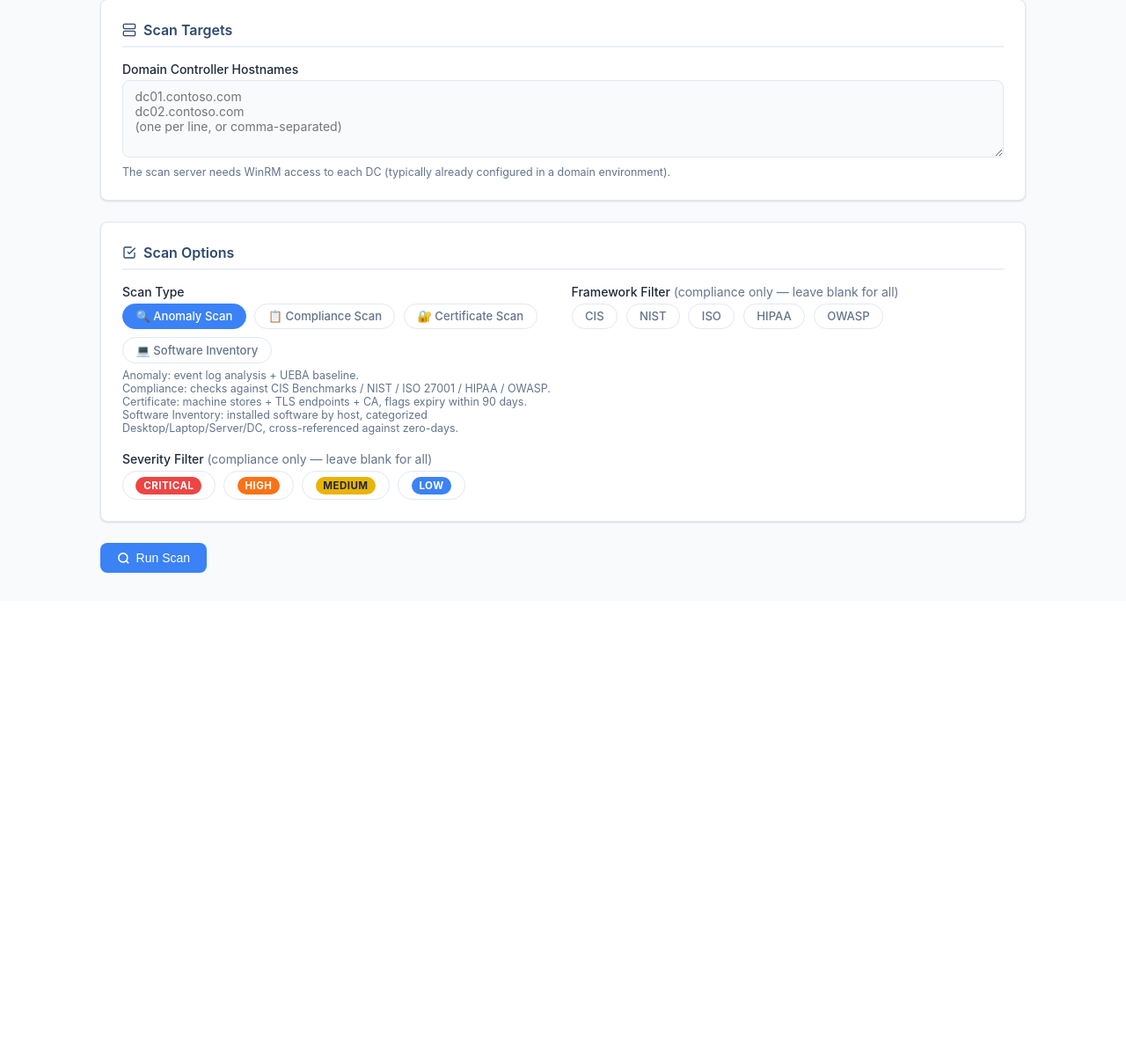
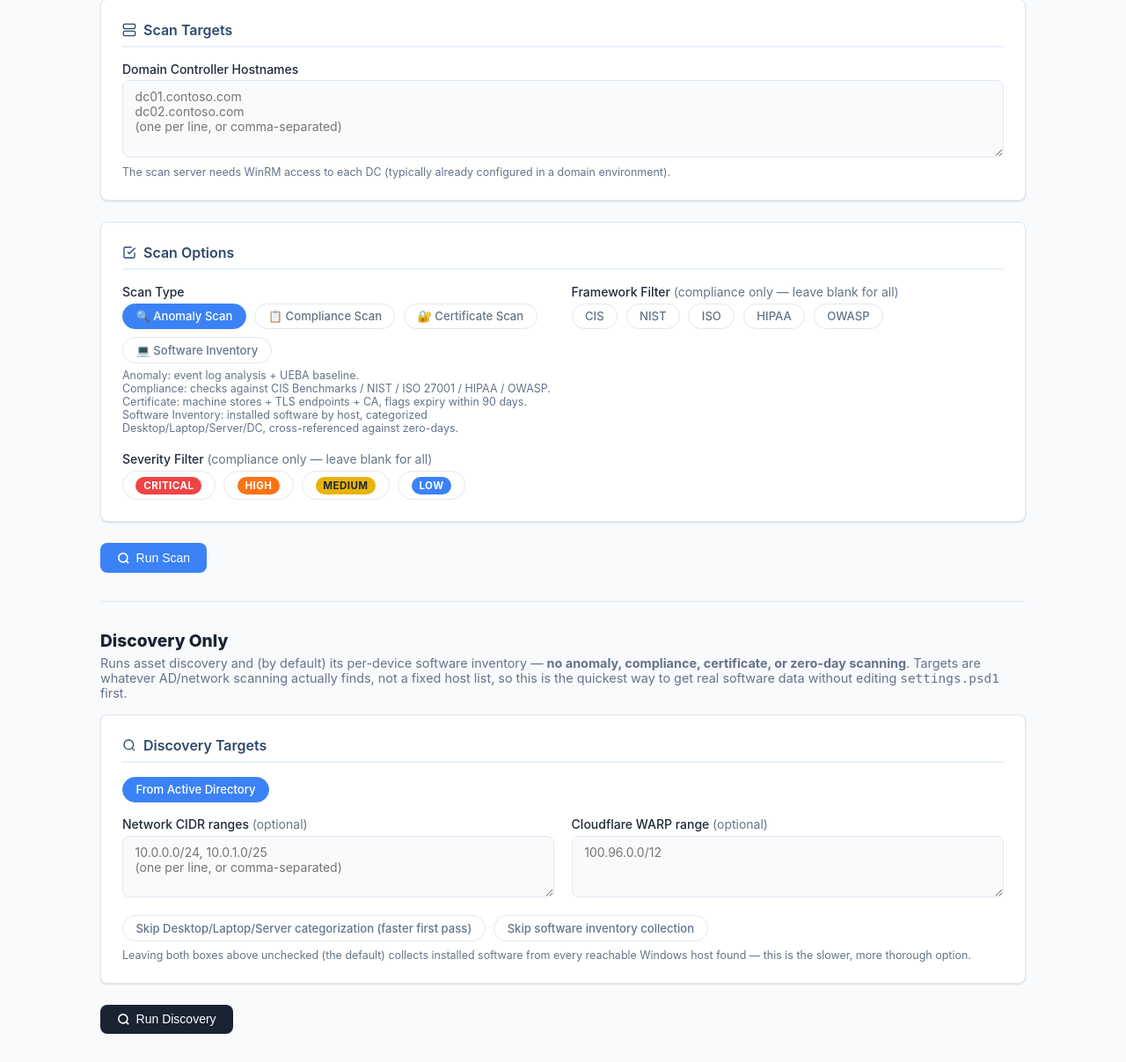
Before and after one commit to 83avenger/AD-Agent, a Flask app: page / in a window 1280 px wide. Shown: the part 169-1376 px from the top of the page at 88% size. Before the commit the page ends 820 px from the top, so only its background shows below. Run offline with Flask 3, Linux system fonts and the light colour scheme.

Commit message:
Add Discovery-only option to the web UI, bypassing anomaly/compliance/certs
The software data users were seeing on the dashboard came from
Run-AnomalyScan.ps1 -SoftwareInventoryScan, which targets the static
Assets.MemberServer.Hosts list in settings.psd1 - exactly what broke
on the app01/sql01.contoso.com placeholder hostnames. Run-Discovery.ps1
instead targets whatever AD/network scanning actually finds, and
already folds in the same software collection - but was only ever
reachable from the CLI.

New 'Discovery Only' section on the New Scan page posts to
/discovery/run, which calls Run-Discovery.ps1 directly (FromAD, CIDR
ranges, Cloudflare WARP range, skip-categorize/skip-software toggles)
with no anomaly/compliance/certificate/zero-day scanning involved at
all. Shows a count-by-type summary and links to the Discovery
dashboard screen for the details.

Also: the existing scan form silently ran a full anomaly scan even
when only 'software' (or another non-anomaly type) was checked, since
-SkipAnomalyScan was never passed - now it is, whenever 'anomaly'
isn't in the selected scan types. And _detect_powershell() only
caught FileNotFoundError, so a hung 'pwsh -Version' probe could 500
the whole page instead of falling back to 'powershell' or a clean
error; now catches TimeoutExpired/OSError too.

```diff
--- a/WebApp/app.py
+++ b/WebApp/app.py
@@ -32,6 +32,7 @@ from report_generator import (
 
 APP_ROOT      = Path(__file__).parent
 PS_SCRIPT     = APP_ROOT.parent / "DCAnomalyAgent" / "Run-AnomalyScan.ps1"
+DISCOVERY_SCRIPT = APP_ROOT.parent / "DCAnomalyAgent" / "Run-Discovery.ps1"
 STATE_DIR     = APP_ROOT.parent / "DCAnomalyAgent" / "State"
 SNAPSHOT_PATH = STATE_DIR / "latest-scan.json"
 DISCOVERY_INVENTORY_PATH = STATE_DIR / "asset-inventory.json"
@@ -54,7 +55,7 @@ def _detect_powershell() -> str:
         try:
             subprocess.run([candidate, "-Version"], capture_output=True, timeout=5)
             return candidate
-        except FileNotFoundError:
+        except (FileNotFoundError, subprocess.TimeoutExpired, OSError):
             continue
     return None
 
@@ -88,6 +89,8 @@ def _run_scan(
         cmd.append("-CertificateScan")
     if "software" in scan_types:
         cmd.append("-SoftwareInventoryScan")
+    if "anomaly" not in scan_types:
+        cmd.append("-SkipAnomalyScan")
     if frameworks:
         cmd += ["-FrameworkFilter"] + frameworks
     if severities:
@@ -118,6 +121,54 @@ def _run_scan(
         return None, "Scan timed out (>5 minutes)."
     except json.JSONDecodeError as exc:
         return None, f"Failed to parse scanner output as JSON: {exc}\n\nRaw output:\n{raw[:2000]}"
+    except Exception as exc:
+        return None, str(exc)
+
+
+def _run_discovery(
+    from_ad: bool,
+    cidr: list[str],
+    cloudflare_warp_cidr: list[str],
+    skip_categorize: bool,
+    skip_software: bool,
+) -> tuple[dict | None, str]:
+    """
+    Invoke Run-Discovery.ps1 directly — asset discovery + (by default) its folded-in
+    software inventory, with no anomaly/compliance/certificate scanning at all. Targets
+    are whatever AD/network scanning actually finds, not the static Assets.* host lists
+    Run-AnomalyScan.ps1 uses (which is what silently fails on stale placeholder hosts).
+    Returns (parsed_result, error_message); (None, error) on failure.
+    """
+    pwsh = _detect_powershell()
+    if not pwsh:
+        return None, "PowerShell (pwsh/powershell) not found on PATH."
+
+    cmd = [pwsh, "-NoProfile", "-ExecutionPolicy", "Bypass", "-File", str(DISCOVERY_SCRIPT), "-JsonOutput"]
+    if from_ad:
+        cmd.append("-FromAD")
+    if cidr:
+        cmd += ["-Cidr"] + cidr
+    if cloudflare_warp_cidr:
+        cmd += ["-CloudflareWarpCidr"] + cloudflare_warp_cidr
+    if skip_categorize:
+        cmd.append("-SkipCategorize")
+    if skip_software:
+        cmd.append("-SkipSoftwareInventory")
+
+    try:
+        result = subprocess.run(cmd, capture_output=True, text=True, timeout=600)
+        raw = result.stdout.strip()
+        if not raw:
+            return None, result.stderr.strip() or "Discovery produced no output."
+        json_start = raw.find("{")
+        json_end = raw.rfind("}") + 1
+        if json_start == -1:
+            return None, f"No JSON in output.\n\nStdout:\n{raw}\n\nStderr:\n{result.stderr}"
+        return json.loads(raw[json_start:json_end]), ""
+    except subprocess.TimeoutExpired:
+        return None, "Discovery timed out (>10 minutes) — try a smaller CIDR range or -SkipSoftwareInventory."
+    except json.JSONDecodeError as exc:
+        return None, f"Failed to parse discovery output as JSON: {exc}\n\nRaw output:\n{raw[:2000]}"
     except Exception as exc:
         return None, str(exc)
 
@@ -565,6 +616,43 @@ def vendor_warranty_settings():
     )
 
 
+@app.route("/discovery/run", methods=["POST"])
+def discovery_run():
+    """Discovery-only run (+ software inventory by default): no anomaly, compliance,
+    certificate, or zero-day scanning at all."""
+
+    def _split(field: str) -> list[str]:
+        raw = request.form.get(field, "").strip()
+        return [x.strip() for x in raw.replace("\n", ",").split(",") if x.strip()]
+
+    from_ad = "from_ad" in request.form
+    cidr = _split("cidr")
+    warp_cidr = _split("cloudflare_warp_cidr")
+    skip_categorize = "skip_categorize" in request.form
+    skip_software = "skip_software" in request.form
+
+    if not from_ad and not cidr and not warp_cidr:
+        return render_template("index.html", error="Discovery needs at least one target: check "
+                                "“From Active Directory” or enter a CIDR range.")
+
+    result, err = _run_discovery(from_ad, cidr, warp_cidr, skip_categorize, skip_software)
+    if err:
+        return render_template("index.html", error=f"Discovery failed: {err}")
+
+    by_type: dict = {}
+    for a in (result.get("Inventory") or []):
+        t = a.get("AssetType", "Unknown")
+        by_type[t] = by_type.get(t, 0) + 1
+
+    return render_template(
+        "index.html",
+        discovery_summary={
+            "count": result.get("Count", 0),
+            "by_type": sorted(by_type.items(), key=lambda kv: -kv[1]),
+        },
+    )
+
+
 @app.route("/scan", methods=["POST"])
 def scan():
     raw_dcs  = request.form.get("domain_controllers", "").strip()
--- a/WebApp/templates/index.html
+++ b/WebApp/templates/index.html
@@ -124,6 +124,82 @@
 
 </form>
 
+<hr style="border:none; border-top:1px solid var(--border); margin:2rem 0;">
+
+<div style="margin: .5rem 0 1rem;">
+  <h2 style="font-size:1.2rem; font-weight:800; color:var(--brand-dark);">Discovery Only</h2>
+  <p style="color:var(--muted); font-size:.9rem; margin-top:.3rem;">
+    Runs asset discovery and (by default) its per-device software inventory —
+    <strong>no anomaly, compliance, certificate, or zero-day scanning</strong>. Targets are
+    whatever AD/network scanning actually finds, not a fixed host list, so this is the
+    quickest way to get real software data without editing <code>settings.psd1</code> first.
+  </p>
+</div>
+
+{% if discovery_summary %}
+<div class="alert alert-info">
+  ✓ Discovery complete — {{ discovery_summary.count }} asset(s) in the consolidated inventory.
+  {% for t, c in discovery_summary.by_type %}<span class="badge badge-low" style="margin-left:.3rem;">{{ t }}: {{ c }}</span>{% endfor %}
+  &nbsp; <a href="/dashboard" style="color:var(--accent); font-weight:600;">View on the Discovery dashboard →</a>
+</div>
+{% endif %}
+
+<form method="POST" action="/discovery/run" id="discoveryForm">
+  <div class="card">
+    <div class="card-header">
+      <svg width="16" height="16" viewBox="0 0 24 24" fill="none" stroke="currentColor" stroke-width="2">
+        <circle cx="11" cy="11" r="8"/><line x1="21" y1="21" x2="16.65" y2="16.65"/>
+      </svg>
+      Discovery Targets
+    </div>
+
+    <div class="checkbox-group" style="margin-bottom:1rem;">
+      <div class="checkbox-chip">
+        <input type="checkbox" id="from_ad" name="from_ad" checked>
+        <label for="from_ad">From Active Directory</label>
+      </div>
+    </div>
+
+    <div class="form-grid">
+      <div>
+        <label for="cidr">Network CIDR ranges <span style="color:var(--muted); font-weight:400;">(optional)</span></label>
+        <textarea id="cidr" name="cidr" rows="3" placeholder="10.0.0.0/24, 10.0.1.0/25&#10;(one per line, or comma-separated)"></textarea>
+      </div>
+      <div>
+        <label for="cloudflare_warp_cidr">Cloudflare WARP range <span style="color:var(--muted); font-weight:400;">(optional)</span></label>
+        <textarea id="cloudflare_warp_cidr" name="cloudflare_warp_cidr" rows="3" placeholder="100.96.0.0/12"></textarea>
+      </div>
+    </div>
+
+    <div class="checkbox-group" style="margin-top:1rem;">
+      <div class="checkbox-chip">
+        <input type="checkbox" id="skip_categorize" name="skip_categorize">
+        <label for="skip_categorize">Skip Desktop/Laptop/Server categorization (faster first pass)</label>
+      </div>
+      <div class="checkbox-chip">
+        <input type="checkbox" id="skip_software" name="skip_software">
+        <label for="skip_software">Skip software inventory collection</label>
+      </div>
+    </div>
+    <p style="font-size:.78rem; color:var(--muted); margin-top:.5rem;">
+      Leaving both boxes above unchecked (the default) collects installed software from every
+      reachable Windows host found — this is the slower, more thorough option.
+    </p>
+  </div>
+
+  <div style="display:flex; gap:.8rem; align-items:center;">
+    <button type="submit" class="btn btn-dark" id="discoverBtn">
+      <svg width="15" height="15" viewBox="0 0 24 24" fill="none" stroke="currentColor" stroke-width="2.5">
+        <circle cx="11" cy="11" r="8"/><line x1="21" y1="21" x2="16.65" y2="16.65"/>
+      </svg>
+      Run Discovery
+    </button>
+    <span id="discoveringMsg" style="display:none; font-size:.875rem; color:var(--muted);">
+      ⏳ Discovering — this can take several minutes for larger ranges…
+    </span>
+  </div>
+</form>
+
 {% endblock %}
 
 {% block scripts %}
@@ -133,5 +209,10 @@ document.getElementById('scanForm').addEventListener('submit', function() {
   document.getElementById('submitBtn').textContent = 'Scanning…';
   document.getElementById('scanningMsg').style.display = 'inline';
 });
+document.getElementById('discoveryForm').addEventListener('submit', function() {
+  document.getElementById('discoverBtn').disabled = true;
+  document.getElementById('discoverBtn').textContent = 'Discovering…';
+  document.getElementById('discoveringMsg').style.display = 'inline';
+});
 </script>
 {% endblock %}
```
